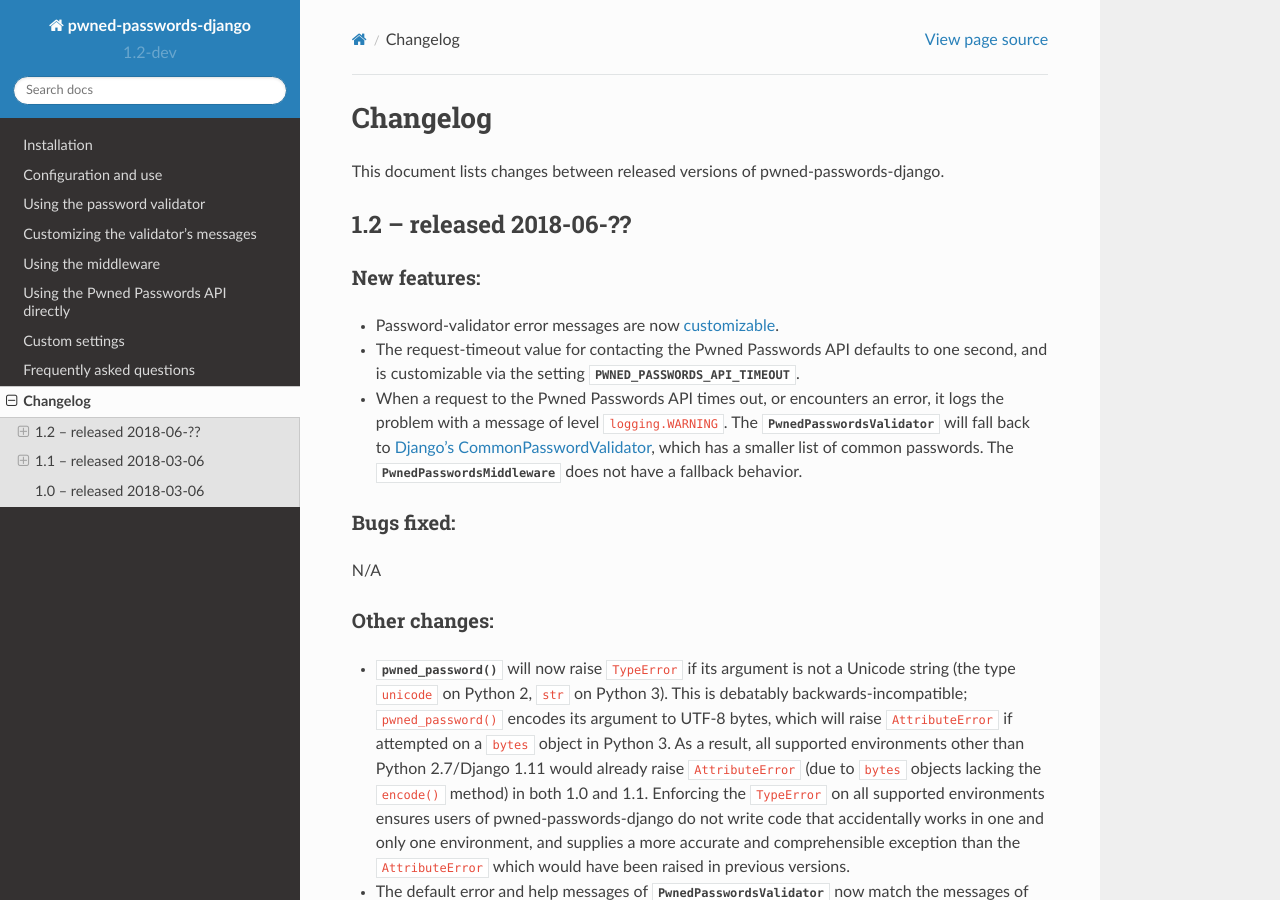
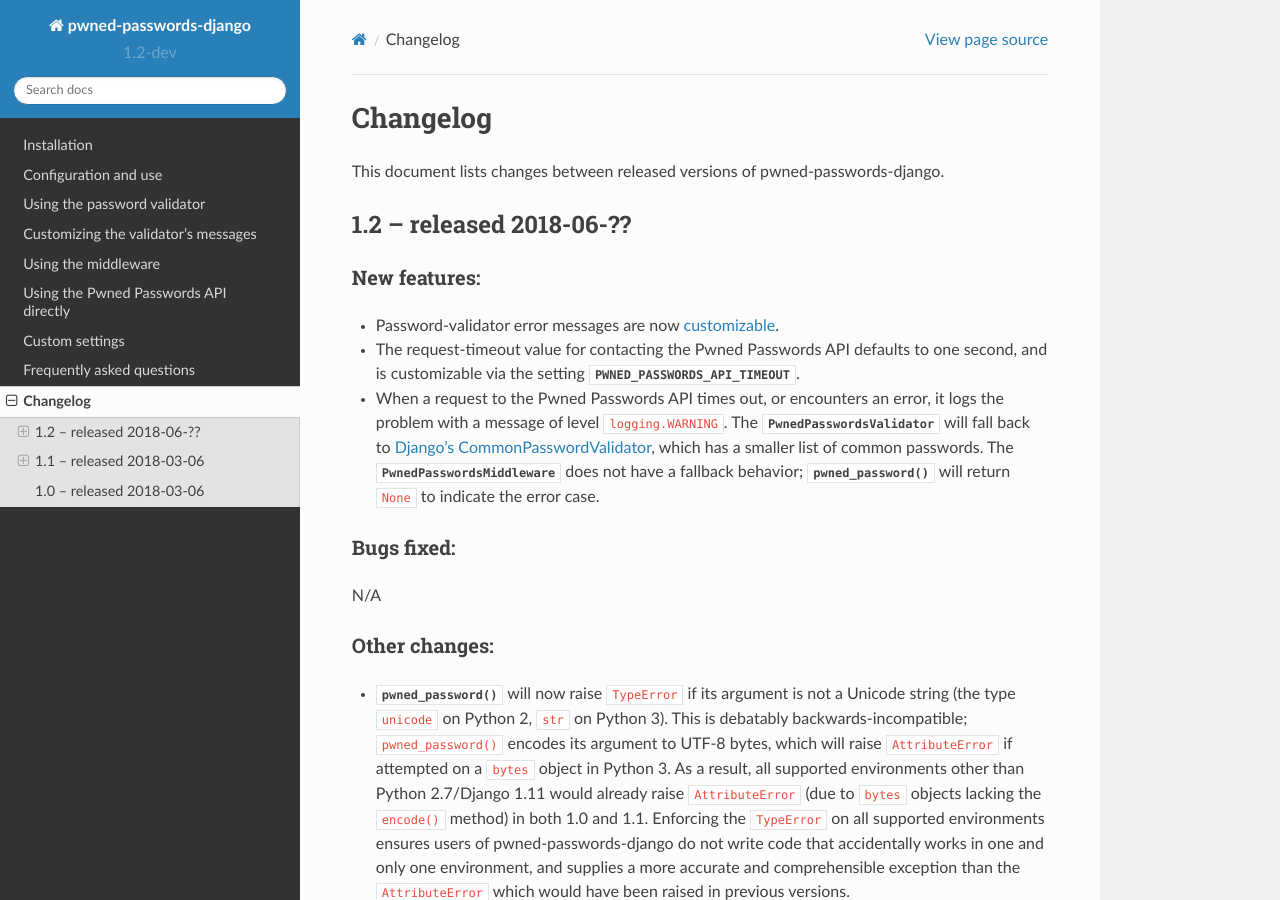
Before and after one commit to ubernostrum/pwned-passwords-django, a Sphinx documentation site: the page built from docs/changelog.rst, in a window 1280 px wide and 900 px high. Built offline with Sphinx 7.4.7 and the Read the Docs theme 2.0.0, drawn with Linux system fonts in a browser that asks for light colours.

Commit message:
Clarify the fallback behaviors in the changelog.

```diff
--- a/docs/changelog.rst
+++ b/docs/changelog.rst
@@ -29,7 +29,9 @@
   <https://docs.djangoproject.com/en/2.0/topics/auth/passwords/#django.contrib.auth.password_validation.CommonPasswordValidator>`_,
   which has a smaller list of common passwords. The
   :class:`~pwned_passwords_django.middleware.PwnedPasswordsMiddleware`
-  does not have a fallback behavior.
+  does not have a fallback behavior;
+  :func:`~pwned_passwords_django.api.pwned_password` will return
+  ``None`` to indicate the error case.
 
 Bugs fixed:
 ~~~~~~~~~~~
```
